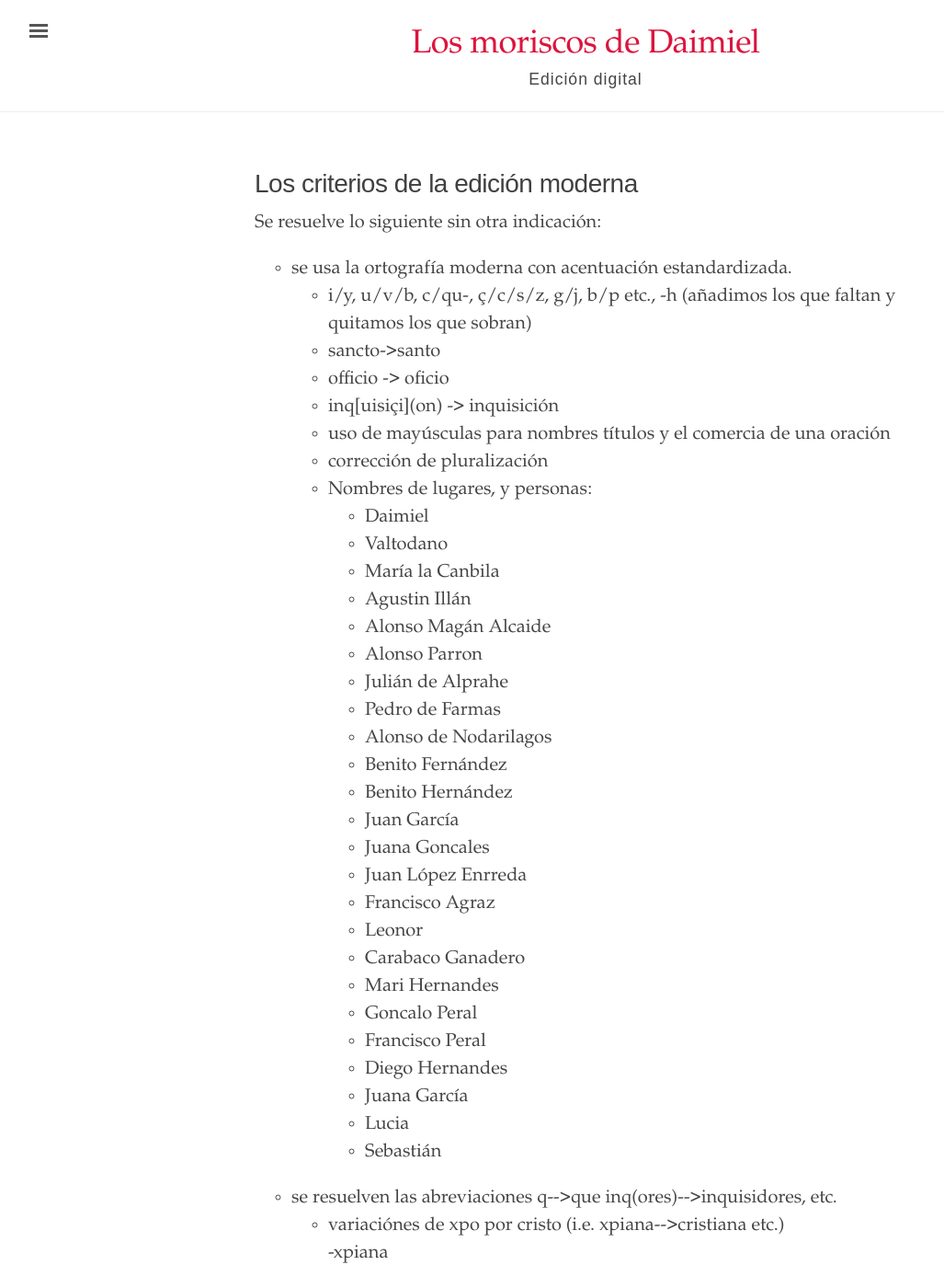
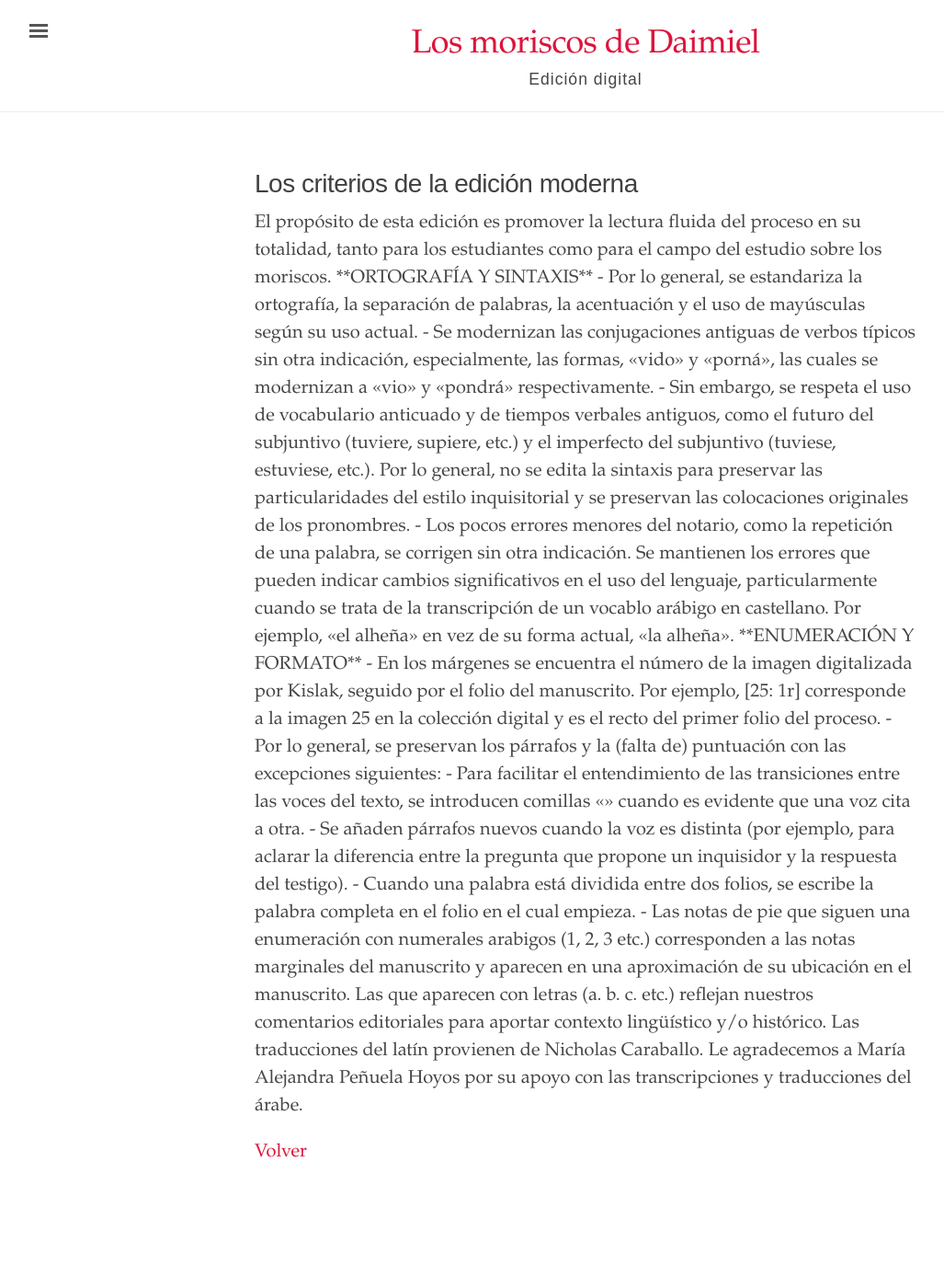
Before and after one commit to digbmc/moriscos-daimel, a Jekyll site: the page built from criterios-em.md, in a window 1280 px wide and 1400 px high. Shown: the whole window at 92% size, without its empty margins (3-1030 px from the left). Built offline with Jekyll 4.4.1, drawn with Linux system fonts in a browser that asks for light colours; some of the changed text lies outside the part shown.

Commit message:
Update criterios-em.md

```diff
--- a/criterios-em.md
+++ b/criterios-em.md
@@ -4,71 +4,25 @@ title: Los criterios de la edición moderna
 hide_in_nav: true
 ---
 <div id="criterios">
-  <p>Se resuelve lo siguiente sin otra indicación:</p>
-  <ul>
-    <li>se usa la ortografía moderna con acentuación estandardizada.</li>
-    <ul>
-      <li>i/y, u/v/b, c/qu-, ç/c/s/z, g/j, b/p etc., -h (añadimos los que faltan y quitamos los que sobran)</li>
-      <li>sancto->santo</li>
-      <li>officio -> oficio</li>
-      <li>inq[uisiçi](on) -> inquisición</li>
-      <li>uso de mayúsculas para nombres títulos y el comercia de una oración</li>
-      <li>corrección de pluralización</li>
-      <li>Nombres de lugares, y personas:</li>
-      <ul>
-        <li>Daimiel</li>
-        <li>Valtodano</li>
-        <li>María la Canbila</li>
-        <li>Agustin Illán</li>
-        <li>Alonso Magán Alcaide</li>
-        <li>Alonso Parron</li>
-        <li>Julián de Alprahe</li>
-        <li>Pedro de Farmas</li>
-        <li>Alonso de Nodarilagos</li>
-        <li>Benito Fernández</li>
-        <li>Benito Hernández</li>
-        <li>Juan García</li>
-        <li>Juana Goncales</li>
-        <li>Juan López Enrreda</li>
-        <li>Francisco Agraz</li>
-        <li>Leonor</li>
-        <li>Carabaco Ganadero</li>
-        <li>Mari Hernandes</li>
-        <li>Goncalo Peral</li>
-        <li>Francisco Peral</li>
-        <li>Diego Hernandes</li>
-        <li>Juana García</li>
-        <li>Lucia</li>
-        <li>Sebastián</li>
-      </ul>
-    </ul>
-    <li>se resuelven las abreviaciones q-->que inq(ores)-->inquisidores, etc.</li>
-    <ul>
-      <li>variaciónes de xpo por cristo (i.e. xpiana-->cristiana etc.)
-        <br>
-        -xpiana
-      </li>
-    </ul>
-    <li>se separan las palabras conjuntas i.e. dellas--> de ellas</li>
-    <li>puntuación.</li>
-    <ul>
-      <li>donde se usa / se introduce la puntuación moderna; i.e. «» .</li>
-      <li>"/o" y "/o/" --> o</li>
-    </ul>
-    <li>preservamos los espacios entre párrafos.<br>
-      Las variaciones que preservamos, señalamos en las notas.
-    </li>
-    <li>Se mantiene vocabulario antiguo con una nota con su definición [footnotes]<br>
-      Dejamos la sintaxis antigua, con una modernización en las notas
-    </li>
-    <ul>
-      <li>el uso de pronombres</li>
-      <ul>
-        <li>le prender el cuerpo</li>
-      </ul>
-    </ul>
-  </ul>
-  <p>Para preservar la autenticidad de un manuscrito, no corregimos los errores gramaticales (concordancia) pero indicamos la corrección en las notas.</p>
+<p>
+El propósito de esta edición es promover la lectura fluida del proceso en su totalidad, tanto para los estudiantes como para el campo del estudio sobre los moriscos.
+
+**ORTOGRAFÍA Y SINTAXIS**
+
+- Por lo general, se estandariza la ortografía, la separación de palabras, la acentuación y el uso de mayúsculas según su uso actual.
+- Se modernizan las conjugaciones antiguas de verbos típicos sin otra indicación, especialmente, las formas, «vido» y «porná», las cuales se modernizan a «vio» y «pondrá» respectivamente.
+- Sin embargo, se respeta el uso de vocabulario anticuado y de tiempos verbales antiguos, como el futuro del subjuntivo (tuviere, supiere, etc.) y el imperfecto del subjuntivo (tuviese, estuviese, etc.). Por lo general, no se edita la sintaxis para preservar las particularidades del estilo inquisitorial y se preservan las colocaciones originales de los pronombres.
+- Los pocos errores menores del notario, como la repetición de una palabra, se corrigen sin otra indicación. Se mantienen los errores que pueden indicar cambios significativos en el uso del lenguaje, particularmente cuando se trata de la transcripción de un vocablo arábigo en castellano. Por ejemplo, «el alheña» en vez de su forma actual, «la alheña».
+
+ **ENUMERACIÓN Y FORMATO**
+
+- En los márgenes se encuentra el número de la imagen digitalizada por Kislak, seguido por el folio del manuscrito. Por ejemplo, [25: 1r] corresponde a la imagen 25 en la colección digital y es el recto del primer folio del proceso.
+- Por lo general, se preservan los párrafos y la (falta de) puntuación con las excepciones siguientes:
+    - Para facilitar el entendimiento de las transiciones entre las voces del texto, se introducen comillas «» cuando es evidente que una voz cita a otra.
+    - Se añaden párrafos nuevos cuando la voz es distinta (por ejemplo, para aclarar la diferencia entre la pregunta que propone un inquisidor y la respuesta del testigo).
+    - Cuando una palabra está dividida entre dos folios, se escribe la palabra completa en el folio en el cual empieza.
+- Las notas de pie que siguen una enumeración con numerales arabigos (1, 2, 3 etc.) corresponden a las notas marginales del manuscrito y aparecen en una aproximación de su ubicación en el manuscrito. Las que aparecen con letras (a. b. c. etc.) reflejan nuestros comentarios editoriales para aportar contexto lingüístico y/o histórico. Las traducciones del latín provienen de Nicholas Caraballo. Le agradecemos a María Alejandra Peñuela Hoyos por su apoyo con las transcripciones y traducciones del árabe.
+</p>
 </div>
 
 <a href="{{ site.baseurl }}/edicion-moderna/">Volver</a>
```
